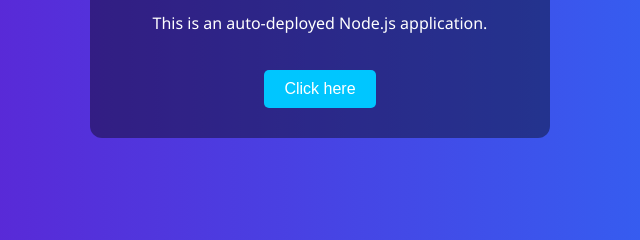
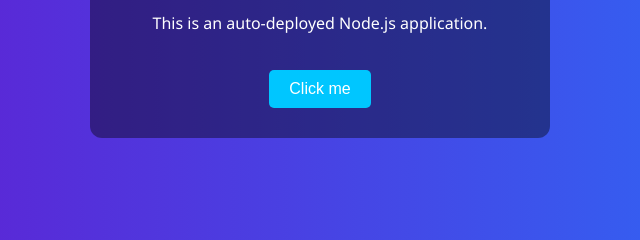
Before and after one commit to saivenkat-A7/AWS-project, a website: page public/index.html in a window 1280 px wide. Shown: the part 383-623 px from the top of the page, 320-960 px from the left. Drawn offline with Linux system fonts and the light colour scheme.

Commit message:
Update index.html

```diff
--- a/public/index.html
+++ b/public/index.html
@@ -10,7 +10,7 @@
   <div class="container">
     <h1>👋 Welcome to NodeApp!</h1>
     <p class="p1">This is an auto-deployed Node.js application.</p>
-    <button onclick="alert('Thanks for visiting 😊')">Click here</button>
+    <button onclick="alert('Thanks for visiting 😊')">Click me</button>
   </div>
 </body>
 </html>
```
